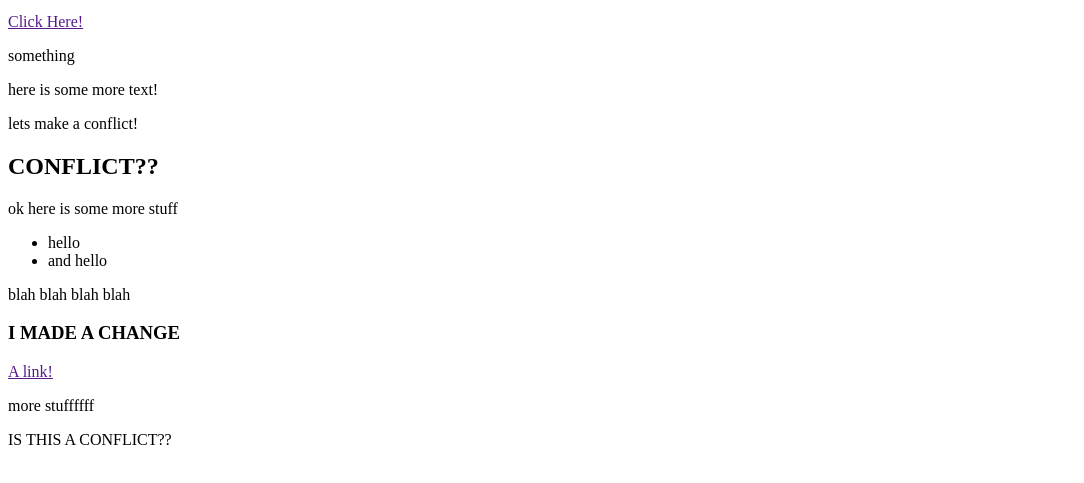
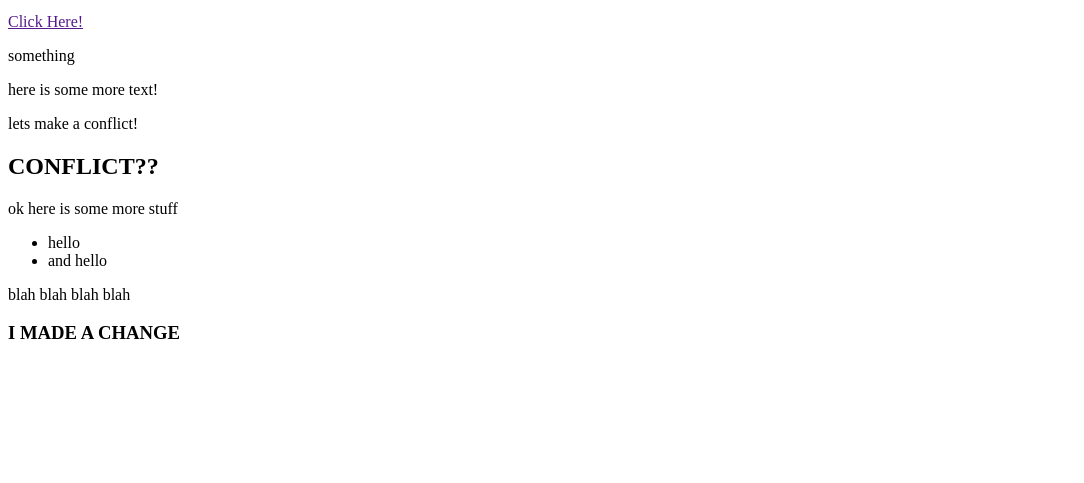
Before and after one commit to EstherEdell/shiny-couscous, a plain HTML site: page index.html in a window 1280 px wide. Shown: the part 101-584 px from the top of the page, without its empty margins (0-1084 px from the left). Drawn offline with Linux system fonts and the light colour scheme.

Commit message:
deleting something

```diff
--- a/index.html
+++ b/index.html
@@ -24,10 +24,6 @@
     <p>blah blah blah blah</p>
     <h3>I MADE A CHANGE</h3>
 
-    <section>
-        <a href="">A link!</a>
-        <p>more stuffffff</p>
-        <p>IS THIS A CONFLICT??</p>
-    </section>
+
 </body>
 </html>
```
